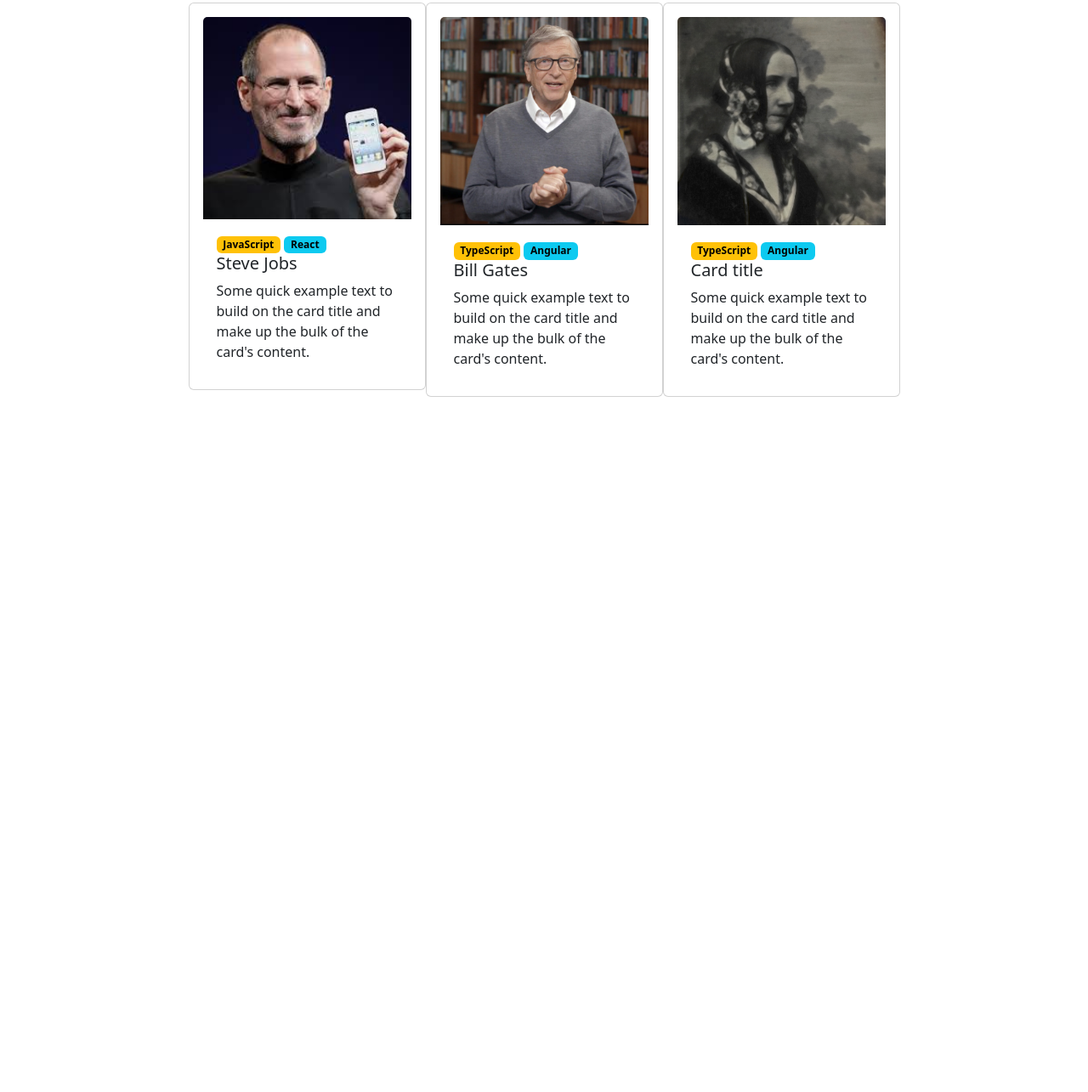
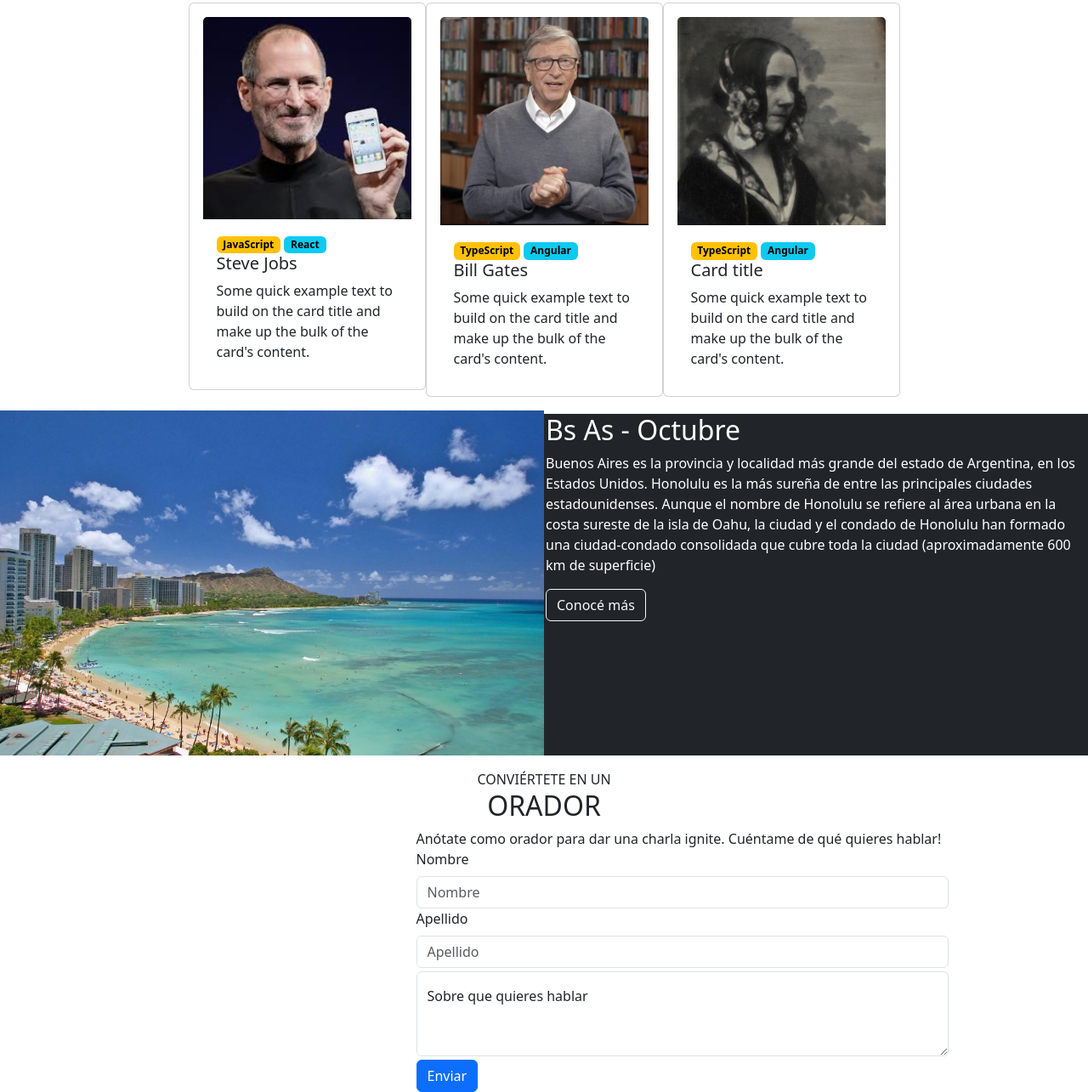
Before and after one commit to adrianammendola/tpintegrador, a plain HTML site: page index.html in a window 1280 px wide. Shown: the part 469-1754 px from the top of the page at 85% size. Before the commit the page ends 952 px from the top, so only its background shows below. Drawn offline with nearby package versions, Linux system fonts and the light colour scheme.

Commit message:
git push -u origin main

```diff
--- a/index.html
+++ b/index.html
@@ -122,6 +122,74 @@
             </div>
         </section>
 
+        <section class="container-fluid">
+            <div class="row">
+                <div class="col-sm-12 col-lg-6 g-0">
+                    <img src="./images/honolulu.jpg" class="img-fluid" alt="...">
+                </div>
+                <div class="col-sm-12 col-lg-6 bg-dark g-1">
+                    <h2 class="text-white pl-2">Bs As - Octubre</h2>
+                    <p class="text-white">
+                        Buenos Aires es la provincia y localidad más grande del estado de Argentina,
+                        en los Estados Unidos. Honolulu es la más sureña de entre las principales ciudades
+                        estadounidenses. Aunque el nombre de Honolulu se refiere al área urbana en la costa sureste de la isla
+                        de Oahu, la ciudad y el condado de Honolulu han formado una ciudad-condado consolidada
+                        que cubre toda la ciudad (aproximadamente 600 km de superficie)
+                    </p>
+                    <button class="btn btn btn-outline-light mb-2">
+                        Conocé más
+                    </button>
+                </div>
+            </div>
+        </section>
+
+        <section class="container-fluid g-1">
+            <div class="row justify-content-center">
+                <div class="col-sm-12 text-center mt-3">
+                    <span>CONVIÉRTETE EN UN</span>
+                    <h2>ORADOR</h2>
+                </div>
+                <div class="col-sm-12 col-md-6 offset-md-3">
+                    <span>Anótate como orador para dar una charla ignite. Cuéntame de qué quieres hablar!</span>
+                    <form>
+                        <div class="col-sm-12">
+                          <label for="examplenputEmail1" class="form-label">Nombre</label>
+                          <input type="text" placeholder="Nombre" class="form-control" id="exampleInputEmail1" aria-describedby="emailHelp">
+                        </div>
+                        <div class="col-sm-12">
+                          <label for="exampleInputPassword1" class="form-label">Apellido</label>
+                          <input type="text" placeholder="Apellido" class="form-control" id="exampleInputPassword1">
+                        </div>
+                        <div class="col-sm-12">
+                            <div class="form-floating mt-1">
+                                <textarea class="form-control" placeholder="sobre que quieres hablar" id="floatingTextarea2" style="height: 100px"></textarea>
+                                <label for="floatingTextarea2">Sobre que quieres hablar</label>
+                              </div>
+                          </div>
+                        <button type="submit" class="btn btn-primary mt-1">Enviar</button>
+                      </form>
+                </div>
+            </div>
+        </section>
+
+
+
+
+
+
+        <!-- <section class="container-fluid">
+            <div class="row">
+                <div class="col-sm g-0">
+                    <img class="img-fluid " src="images/honolulu.jpg" alt="" sizes="" srcset="" >
+                </div>
+                <div>
+
+                </div>
+            </div>
+
+
+        </section> -->
+
     </main>
 
 
```
